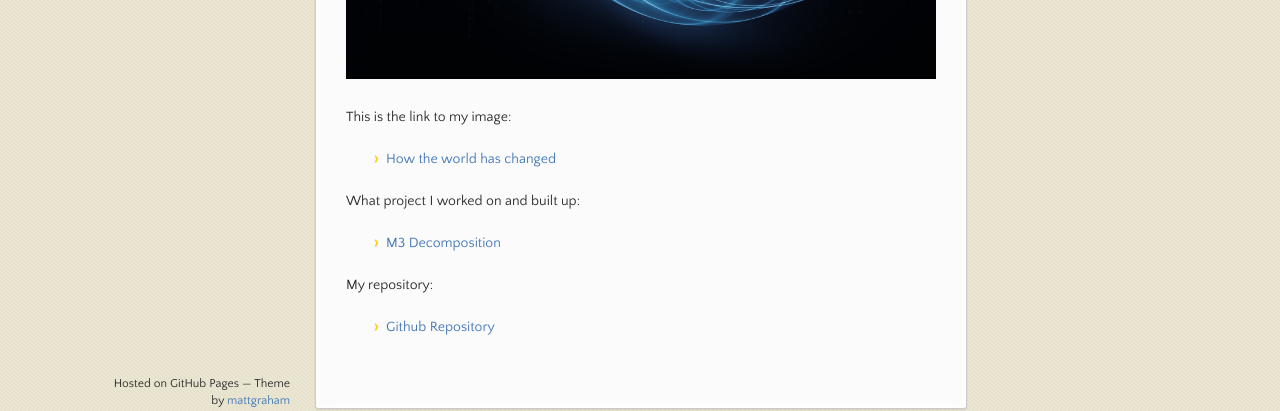
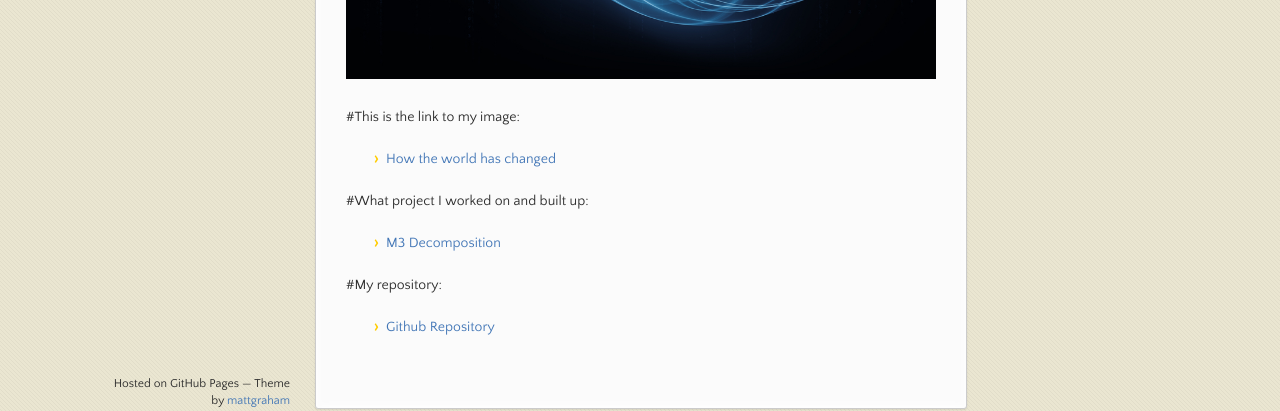
Before and after one commit to kevinluong510/kevinluong510.github.io, a Jekyll site: the page built from index.md, in a window 1280 px wide and 1034 px high. Shown: the part 585-996 px from the top of the window. Built offline with Jekyll 4.4.1, drawn with Linux system fonts in a browser that asks for light colours; our own code applies the rules of GitHub Pages for plain Markdown files.

```diff
--- a/index.md
+++ b/index.md
@@ -4,11 +4,11 @@ Title: Khoa Luong
 
 ![My Picture](/pics/association_rules_machine_learning.jpg)
 
-This is the link to my image:
+#This is the link to my image:
 - [How the world has changed](/pics/IML.jpg)
 
-What project I worked on and built up:
+#What project I worked on and built up:
 - [M3 Decomposition](/timeseries/index.md)
 
-My repository:
+#My repository:
 - [Github Repository](https://github.com/kevinluong510/kevinluong510.github.io)
```
